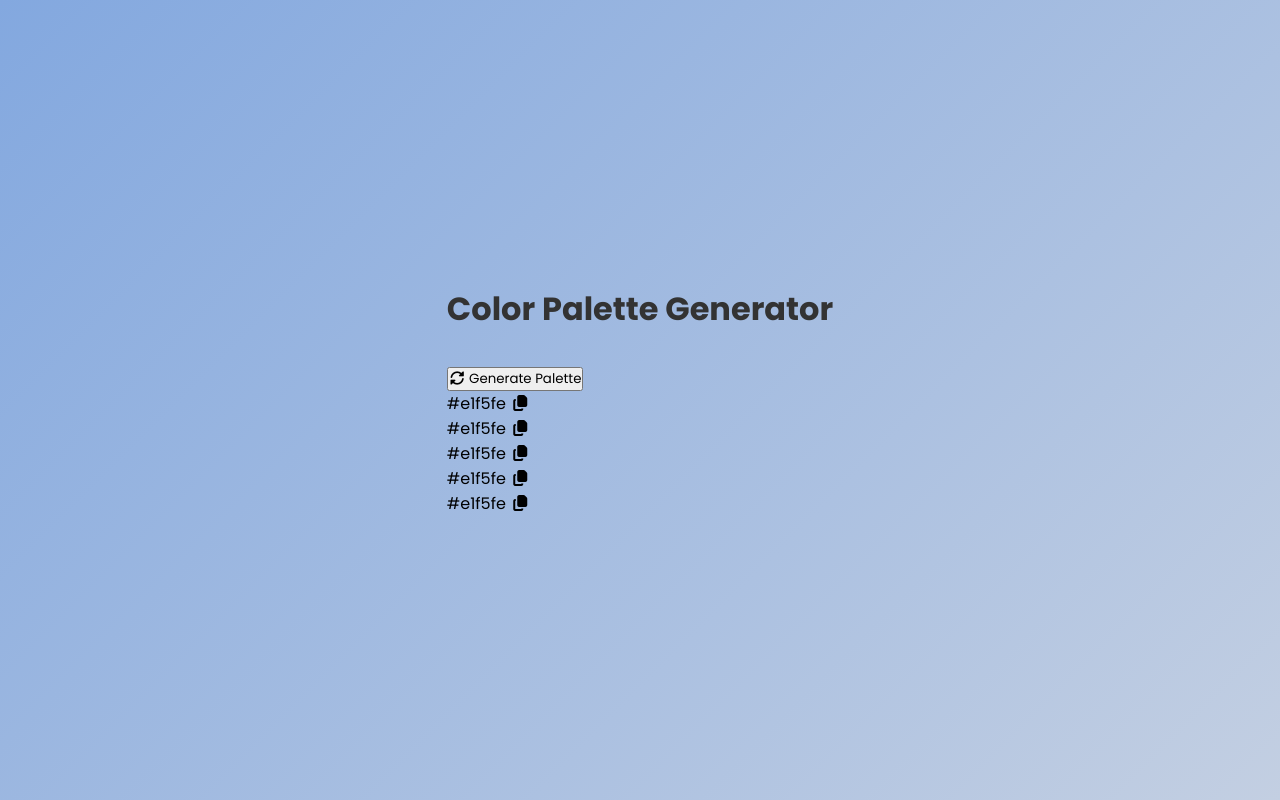
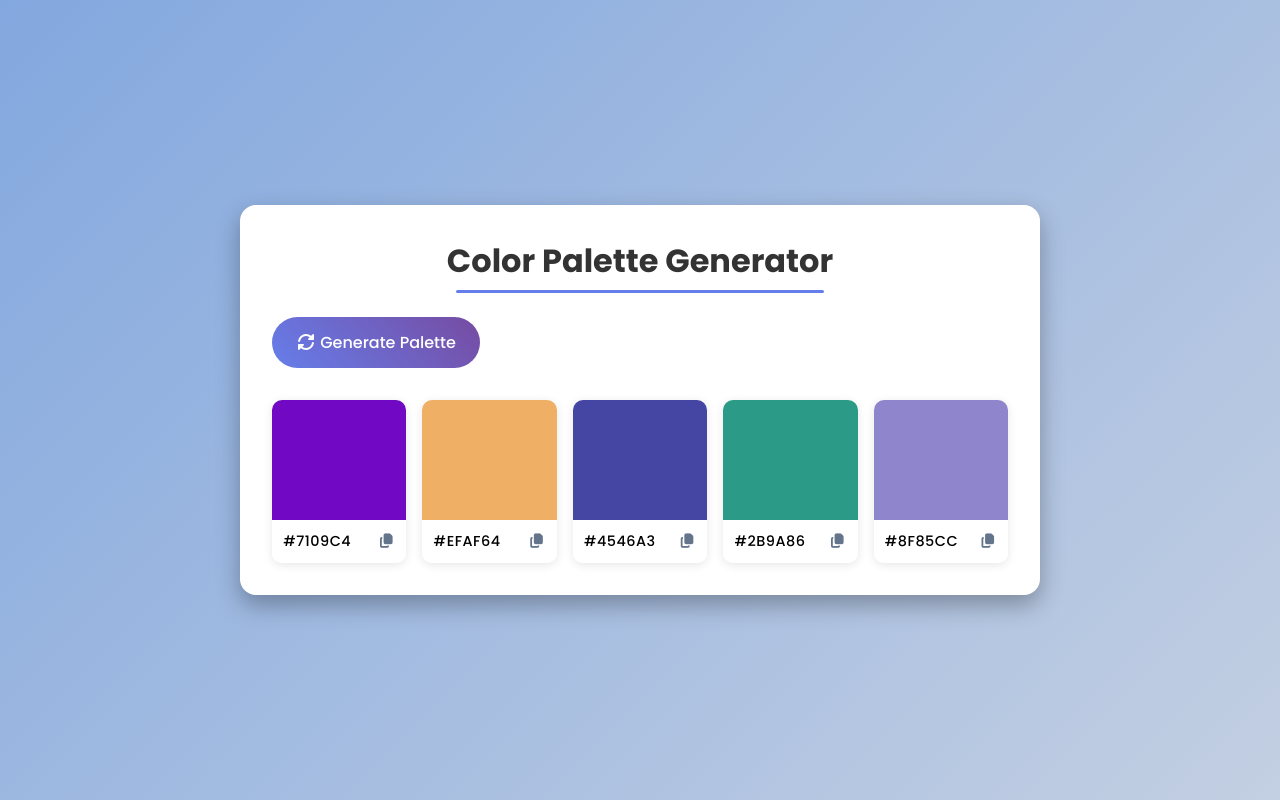
Before and after one commit to Kondzio88/practice, a plain HTML site: page colorPalette/index.html in a window 1280 px wide. Drawn offline with Linux system fonts and the light colour scheme.

Commit message:
colorPalette done

```diff
--- a/colorPalette/app.js
+++ b/colorPalette/app.js
@@ -0,0 +1,77 @@
+const generateBtn = document.getElementById('generate-btn')
+const paletteContainer = document.querySelector('.palette-container')
+
+// addEventListeners
+
+generateBtn.addEventListener('click', generatePalette)
+
+paletteContainer.addEventListener('click', (e) => {
+
+    if(e.target.classList.contains('copy-btn')){
+        const hexValue = e.target.previousElementSibling.textContent
+
+        navigator.clipboard.writeText(hexValue)
+        .then(() => showSucces(e.target))
+        .catch((err) => console.log(err))
+    }
+    else if(e.target.classList.contains('color')){
+        const hexValue = e.target.nextElementSibling.querySelector('.hex-value').textContent
+
+        navigator.clipboard.writeText(hexValue)
+        .then(() => showSucces(e.target.nextElementSibling.querySelector('.copy-btn')))
+        .catch((err) => console.log(err))
+    }
+})
+
+// Functions
+
+function showSucces(ele){
+    ele.classList.remove('far','fa-copy')
+    ele.classList.add('fas','fa-check')
+
+    ele.style.color = '#48bb78'
+
+    setTimeout(() => {
+        ele.classList.remove('fas','fa-check')
+        ele.classList.add('far','fa-copy')
+
+        ele.style.color = ''
+    }, 1500);
+}
+
+function generatePalette() {
+    const colors = []
+    for (let i = 0; i < 5; i++) {
+        colors.push(generateRandomColor())
+    }
+    console.log(colors);
+
+    updatePaletteDisplay(colors)
+}
+
+function generateRandomColor() {
+    const letters = '0123456789ABCDEF'
+    let color = '#'
+
+    for (let i = 0; i < 6; i++) {
+        color += letters[Math.floor(Math.random() * 16)]
+
+    }
+
+    return color
+}
+
+function updatePaletteDisplay(colors){
+    const colorBoxes = document.querySelectorAll('.color-box')
+
+    colorBoxes.forEach((box,idx) => {
+        const color = colors[idx]
+        const colorBox = box.querySelector('.color')
+        const hexValue = box.querySelector('.hex-value')
+
+        colorBox.style.backgroundColor = color
+        hexValue.textContent = color
+    })
+}
+
+generatePalette()
--- a/colorPalette/index.html
+++ b/colorPalette/index.html
@@ -14,7 +14,7 @@
 		<title>Color Palette</title>
 	</head>
 	<body>
-		<div class="conatiner">
+		<div class="container">
 			<h1>Color Palette Generator</h1>
 			<button id="generate-btn">
 				<i class="fas fa-sync-alt"></i>
--- a/colorPalette/style.css
+++ b/colorPalette/style.css
@@ -32,3 +32,85 @@ h1{
     position: relative;
     padding-bottom: 0.5rem;
 }
+
+h1::after{
+    content: '';
+    position: absolute;
+    bottom:0;
+    left: 50%;
+    transform: translateX(-50% );
+    width: 50%;
+    height: 3px;
+    background-color: #667eea;
+    border-radius: 2px;
+}
+
+#generate-btn{
+    background: linear-gradient(45deg,#667eea,#764ba2);
+    color: white;
+    border-radius: 50px;
+    border:none;
+    padding: 0.8rem 1.5rem;
+    cursor: pointer;
+    font-weight: 500;
+    margin-bottom: 2rem;
+    font-size: 1rem;
+    transition: all 0.2s ease-in-out;
+}
+
+#generate-btn:hover{
+    transform: translateY(-2px);
+    box-shadow: 0 6px 10px rgba(102, 126, 234, 0.3)
+}
+
+.palette-container{
+    display: grid;
+    gap: 1rem;
+    grid-template-columns: repeat(auto-fit,minmax(130px,1fr));
+}
+
+.color-box{
+    border-radius: 10px;
+    overflow: hidden;
+    box-shadow: 0 2px 10px rgba(0, 0, 0, 0.1);
+    transition:transform 0.2s;
+}
+
+.color-box:hover{
+    transform:translateY(-5px)
+}
+
+.color{
+    height: 120px;
+    cursor: pointer;
+}
+
+.color-info{
+    background-color: #fff;
+    padding: 0.7rem;
+    display: flex;
+    align-items: center;
+    justify-content: space-between;
+    font-size: 0.9rem;
+}
+
+.hex-value{
+    font-weight: 500;
+    letter-spacing: 0.5px;
+}
+
+.copy-btn{
+    cursor:pointer;
+    color: #64748b;
+    transition: color 0.2s;
+}
+
+.copy-btn:hover{
+    color:#667eea;
+}
+
+@media (max-width:768px){
+    .palette-container{
+        grid-template-columns: repeat(auto-fit,minmax(100px ,1fr));
+    }
+}
```
